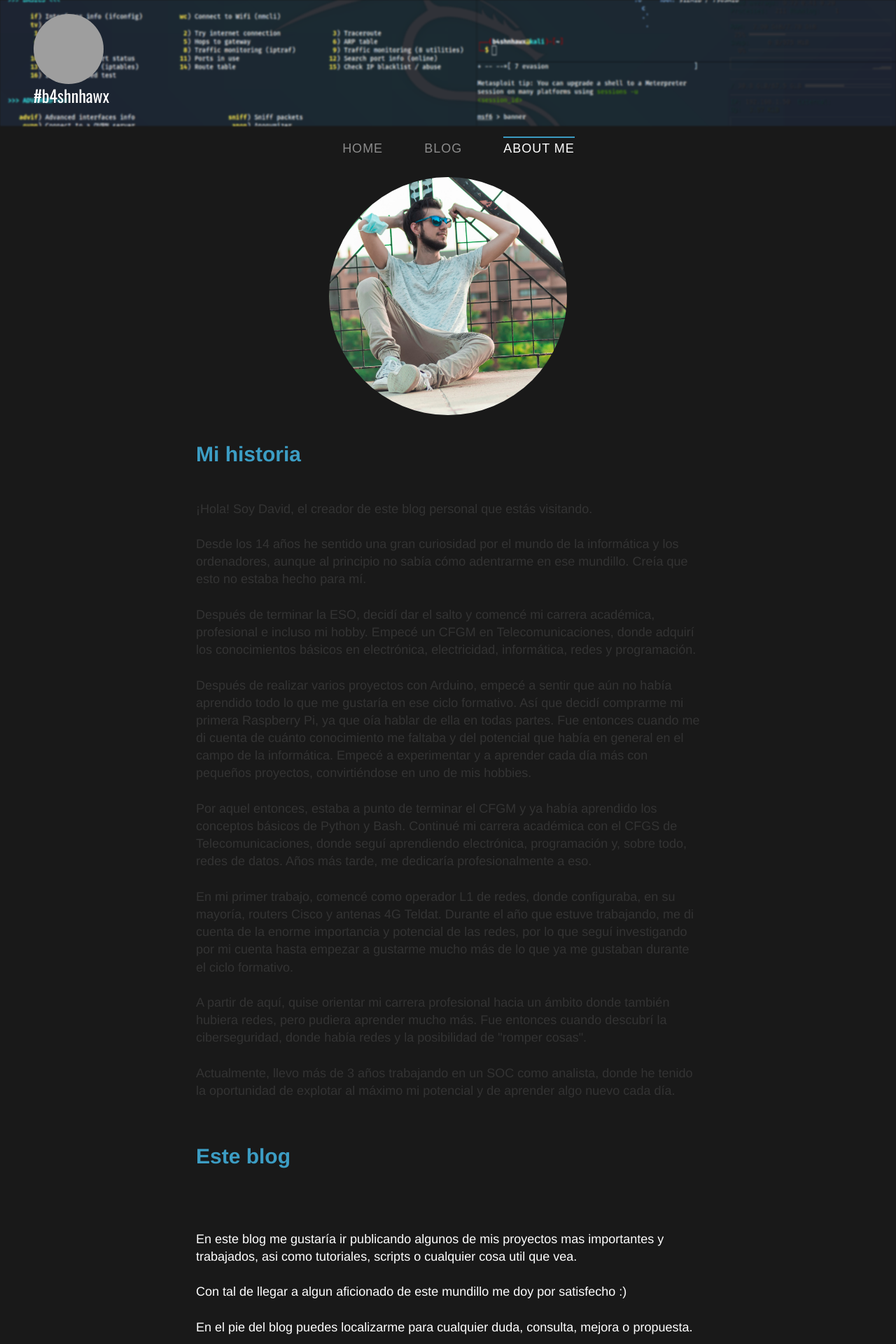
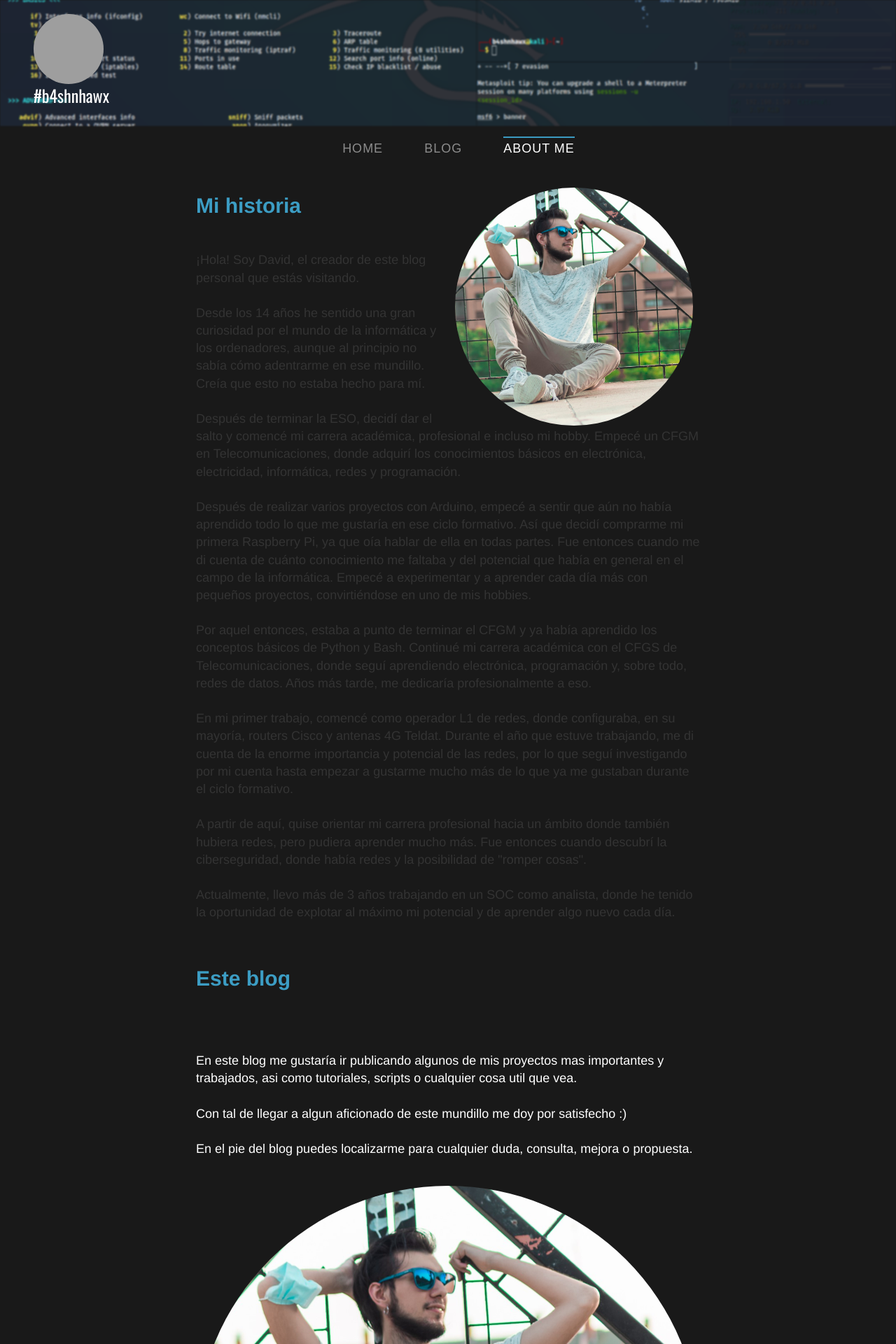
Before and after one commit to b4shnhawx/b4shnhawx.github.io, a Jekyll site: the page built from about/index.html, in a window 1280 px wide. Shown: the top 1920 px of the page at 70% size. Built offline with Jekyll 4.4.1, drawn with Linux system fonts in a browser that asks for light colours; nearby versions of some CDN libraries; grey boxes are pictures that could not be loaded.

Commit message:
Update index.html

```diff
--- a/about/index.html
+++ b/about/index.html
@@ -8,8 +8,9 @@
 <style>
 .container {
   position: relative;
-  align: "right";
+  margin-right: 0;
   width: 50%;
+  float: right;
 }
 
 .image {
@@ -72,9 +73,6 @@
   </div>
 </div>
 
-</body>
-</html>
-
 <h1>Mi historia</h1><br>
 
 ¡Hola! Soy David, el creador de este blog personal que estás visitando. <br><br>
@@ -109,6 +107,8 @@
 
 
 
+
+
 <p>
 <img src="../images/aboutme.jpg" align="right" class="logo">
 ¡Hola! Soy David, el creador de este blog personal que estás visitando. <br><br>
@@ -137,3 +137,7 @@
 
 En el pie del blog puedes localizarme para cualquier duda, consulta, mejora o propuesta. <br><br>
 </p>
+
+
+</body>
+</html>
```
